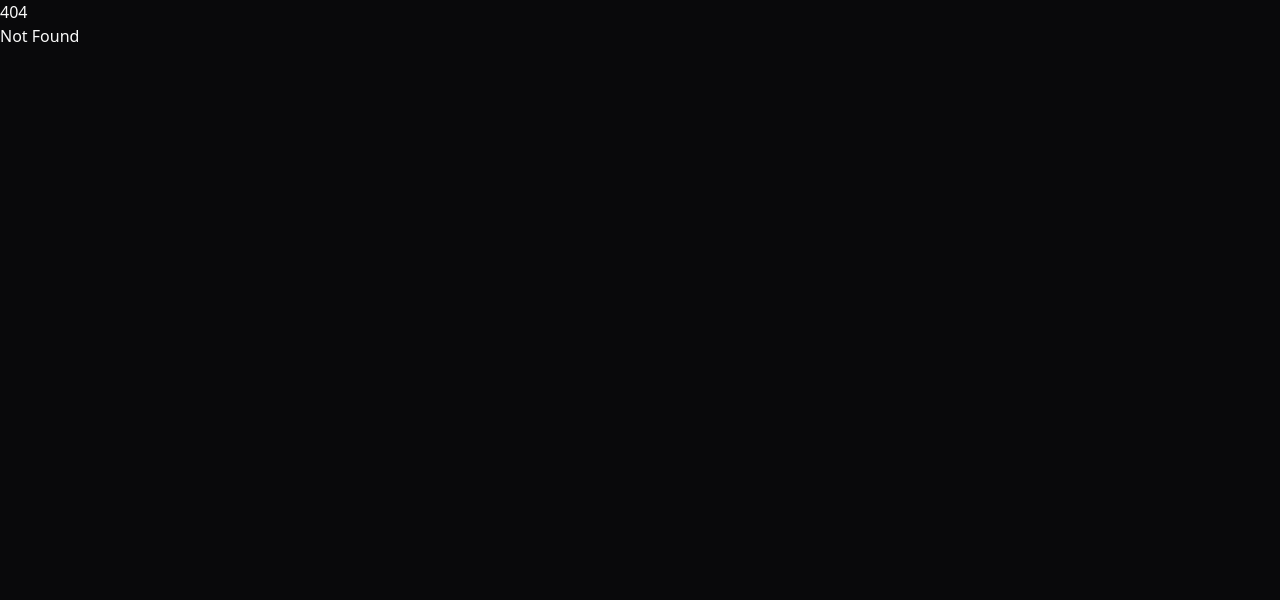
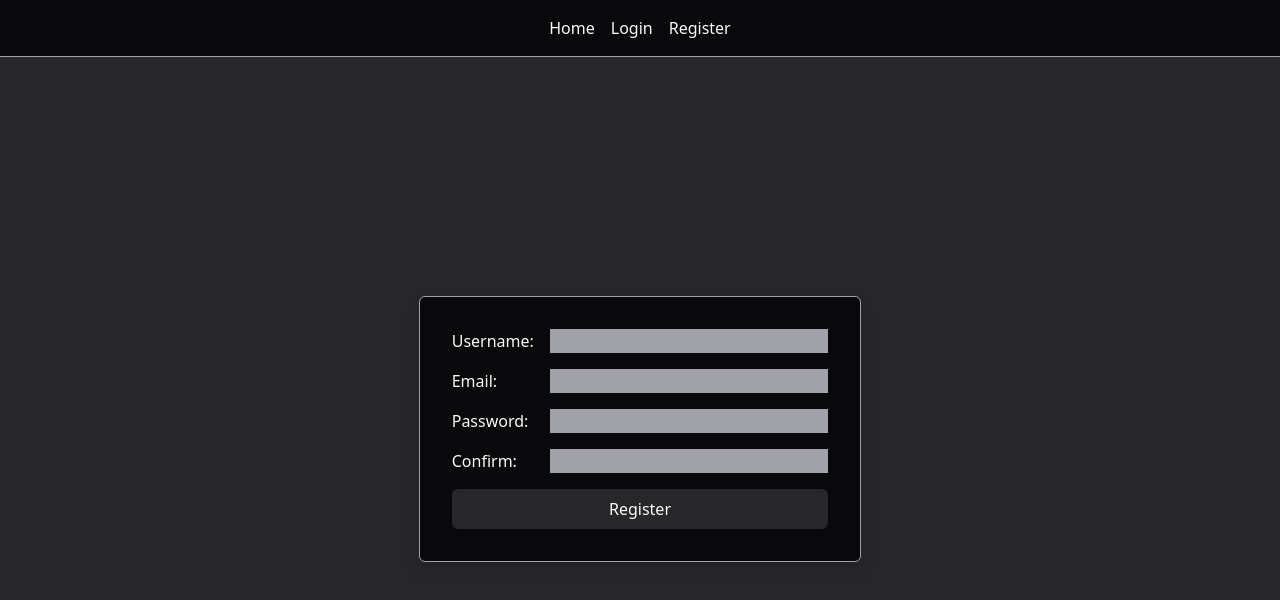
Before and after one commit to CosmicLitter/sveltetodo, a SvelteKit app: page /register in a window 1280 px wide. Before the commit this address had no page. Shown: the top 600 px of the page. Built offline with nearby package versions, Linux system fonts and the light colour scheme.

Commit message:
Added navigation and basic styles. Pre Supabase

```diff
--- a/src/app.html
+++ b/src/app.html
@@ -6,7 +6,7 @@
 		<meta name="viewport" content="width=device-width, initial-scale=1" />
 		%sveltekit.head%
 	</head>
-	<body data-sveltekit-preload-data="hover" class="dark bg-background text-foreground">
+	<body data-sveltekit-preload-data="hover" class="dark bg-muted text-foreground">
 		<div style="display: contents">%sveltekit.body%</div>
 	</body>
 </html>
--- /dev/null
+++ b/src/routes/(auth)/login/+page.svelte
@@ -0,0 +1,27 @@
+<div>
+  <form class="grid grid-cols-4 gap-4" method="POST" action="/login">
+    <label
+      class="col-span-1"
+      for="user">
+        Username:
+      </label>
+    <input
+      class="col-span-3 bg-muted-foreground text-primary-foreground"
+      type="text"
+      name="user" />
+    <label
+      class="col-span-1"
+      for="password">
+        Password:
+      </label>
+    <input
+      class="col-span-3 bg-muted-foreground text-primary-foreground"
+      type="password"
+      name="password" />
+    <button
+      class="col-span-4 bg-muted p-2 rounded-md"
+      type="submit">
+        Login
+      </button>
+  </form>
+</div>
--- /dev/null
+++ b/src/routes/(auth)/register/+page.svelte
@@ -0,0 +1,42 @@
+<div>
+  <form class="grid grid-cols-4 gap-4" method="POST" action="/register">
+    <label
+      class="col-span-1"
+      for="user">
+        Username:
+    </label>
+    <input
+      class="col-span-3 bg-muted-foreground text-primary-foreground"
+      type="text" name="user" />
+    <label
+      class="col-span-1"
+      for="email">
+        Email:
+    </label>
+    <input
+      class="col-span-3 bg-muted-foreground text-primary-foreground"
+      type="email"
+      name="email" />
+    <label
+      class="col-span-1"
+      for="password">
+        Password:
+    </label>
+    <input
+      class="col-span-3 bg-muted-foreground text-primary-foreground"
+      type="password"
+      name="password" />
+    <label
+      class="col-span-1"
+      for="confirmPassword">
+        Confirm:
+    </label>
+    <input
+      class="col-span-3 bg-muted-foreground text-primary-foreground"
+      type="password"
+      name="password" />
+    <button class="col-span-4 bg-muted p-2 rounded-md" type="submit">
+      Register
+    </button>
+  </form>
+</div>
--- a/src/routes/+layout.svelte
+++ b/src/routes/+layout.svelte
@@ -2,4 +2,23 @@
   import "../app.css";
 </script>
 
-<slot />
+<div class="m-auto flex flex-col h-screen">
+  <div class="flex py-4 bg-background w-full border-b border-muted-foreground">
+    <nav class="mx-auto">
+      <ul class="flex space-x-4">
+        <li>
+          <a href="/">Home</a>
+        </li>
+        <li>
+          <a href="/login">Login</a>
+        </li>
+        <li>
+          <a href="/register">Register</a>
+        </li>
+      </ul>
+    </nav>
+  </div>
+  <div class="m-auto border border-muted-foreground bg-background p-8 space-y-4 drop-shadow-lg rounded-md">
+    <slot />
+  </div>
+</div>
--- a/src/routes/+page.svelte
+++ b/src/routes/+page.svelte
@@ -1,2 +1,19 @@
-<h1>Welcome to SvelteKit</h1>
-<p>Visit <a href="https://kit.svelte.dev">kit.svelte.dev</a> to read the documentation</p>
+<h1 class="text-3xl">Welcome to SvelteKit Todo</h1>
+<p>This project is for gaining experience with full stack development.</p>
+<ol class="ml-4 space-y-2">
+  <li>
+    Become familiar with SvelteKit forms and formactions
+  </li>
+  <li>
+    Implement supabase authentication
+  </li>
+  <li>
+    Implement supabase database
+  </li>
+  <li>
+    Build a todo component with custom accordion style todo items
+  </li>
+  <li>
+    Explore svelte transitions for todo items and enhance user experience
+  </li>
+</ol>
```
